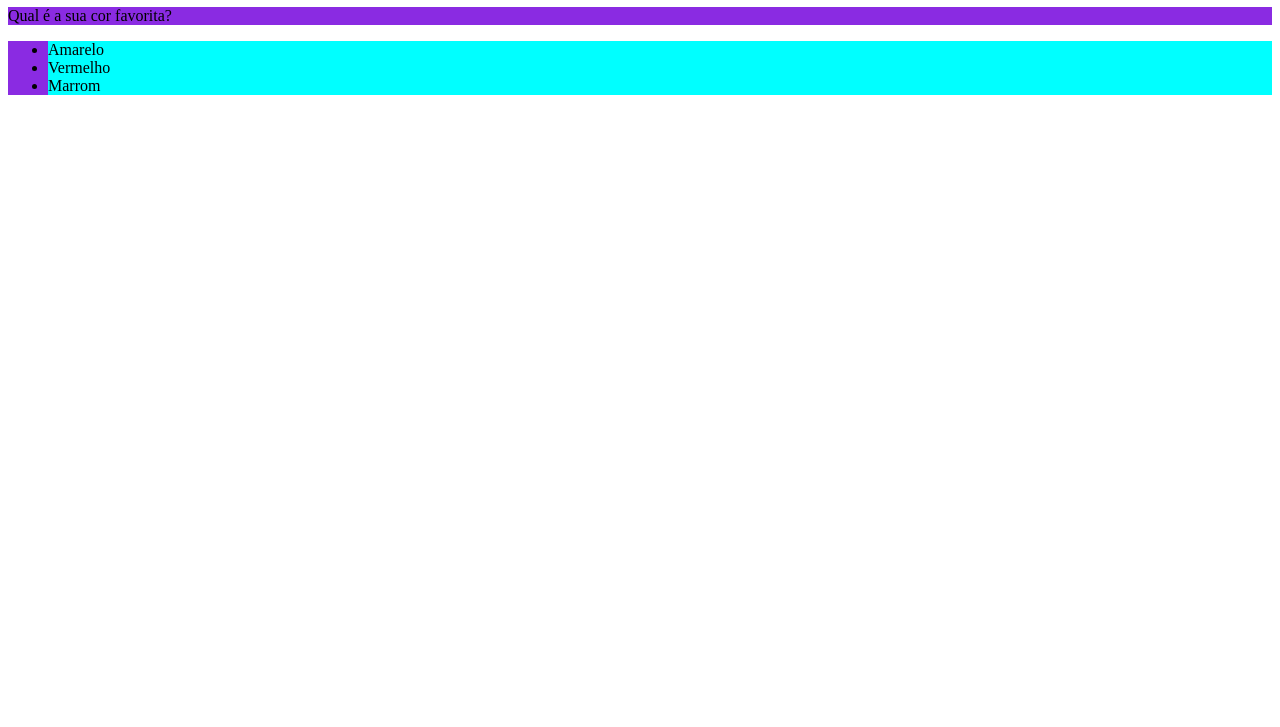
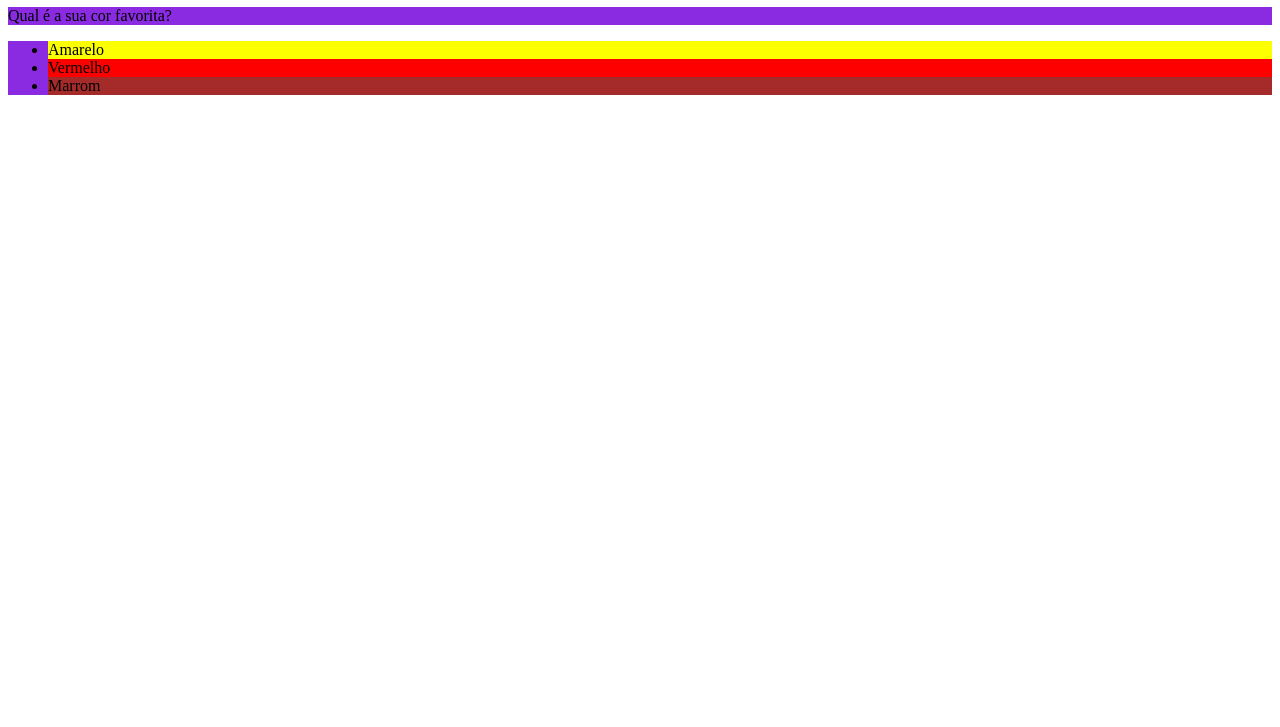
Before and after one commit to diegopatrickct/trybe-exercicios, a plain HTML site: page fundamentos/bloco-3-introducao-a-html-e-css/dia-2-html-css-primeiros-passos-em-css/index.html in a window 1280 px wide. Shown: the part 73-800 px from the top of the page. Drawn offline with Linux system fonts and the light colour scheme.

Commit message:
cores finais

```diff
--- a/fundamentos/bloco-3-introducao-a-html-e-css/dia-2-html-css-primeiros-passos-em-css/index.html
+++ b/fundamentos/bloco-3-introducao-a-html-e-css/dia-2-html-css-primeiros-passos-em-css/index.html
@@ -6,7 +6,9 @@
     <style>
 
         h1 {size: 65px; color: orange;}
-        #lista_ul {background-color: aqua;}
+        #lista1 {background-color: rgb(251, 255, 0);}
+        #lista2 {background-color: red;}
+        #lista3 {background-color: brown;}
         .fundos {background-color: blueviolet;}
     </style>
   </head>
@@ -14,9 +16,9 @@
     <h1 >Exercícios 3.2</h1>
     <p class="fundos">Qual é a sua cor favorita?</p>
     <ul class="fundos">
-      <li id="lista_ul">Amarelo</li>
-      <li id="lista_ul">Vermelho</li>
-      <li id="lista_ul">Marrom</li>
+      <li id="lista1">Amarelo</li>
+      <li id="lista2">Vermelho</li>
+      <li id="lista3">Marrom</li>
     </ul>
   </body>
 </html>
```
